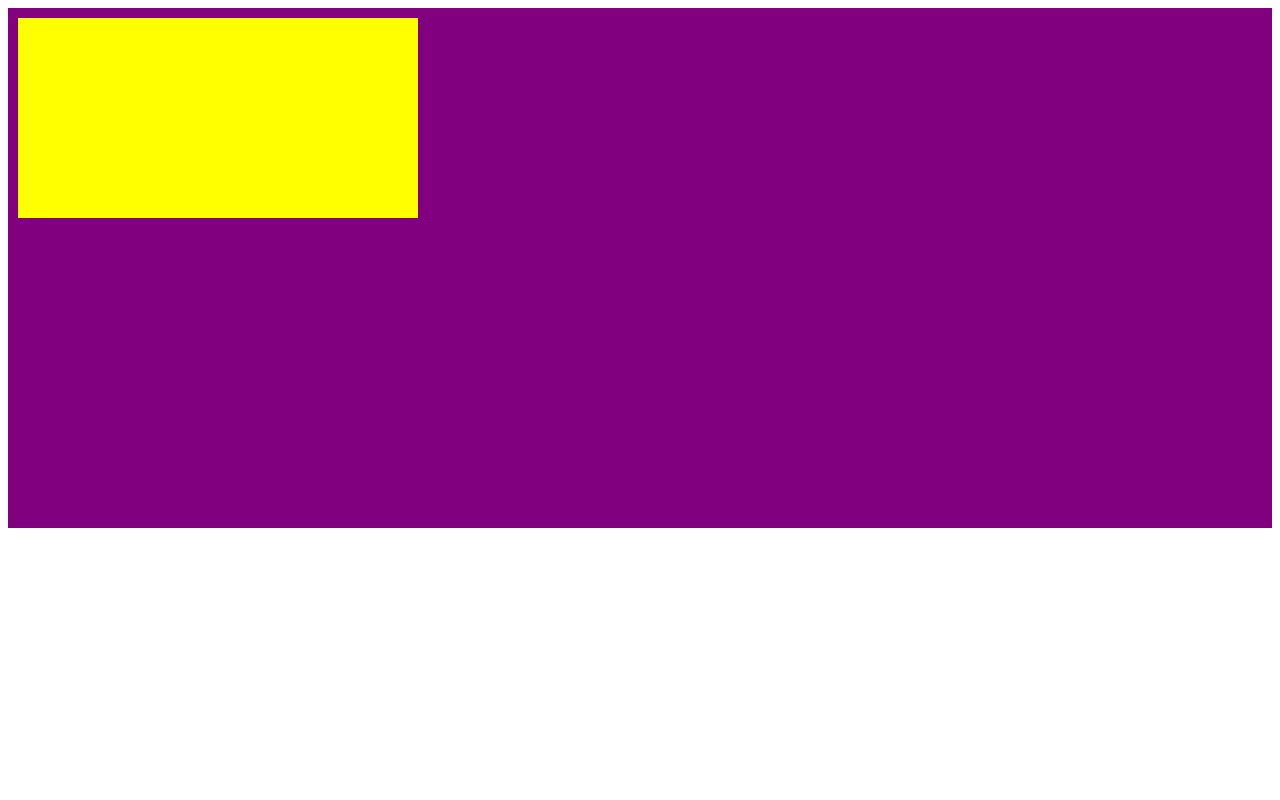
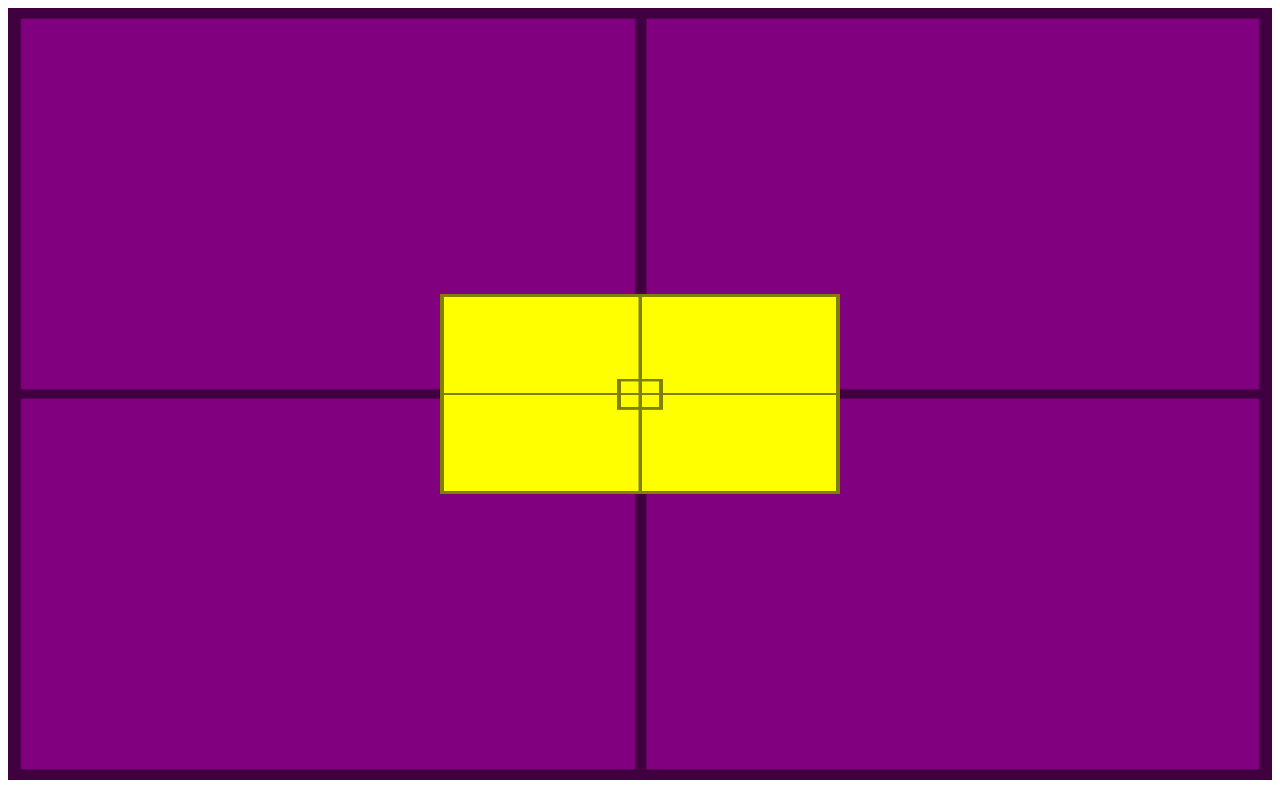
Before and after one commit to Yelcde/html-css, a plain HTML site: page exercicio022/fundo007.html in a window 1280 px wide. Drawn offline with Linux system fonts and the light colour scheme.

Commit message:
exercicio022 parte 4

```diff
--- a/exercicio022/fundo007.html
+++ b/exercicio022/fundo007.html
@@ -7,15 +7,21 @@
     <title>Alinhamento Vertical</title>
     <style>
         #container{
-            background-color: purple;
-            height: 500px;
+            background: purple url("imagens/target001.png") center center no-repeat;
+            background-size: 100% 100%;
+            height: 94vh;
             padding: 10px;
         }
 
         #conteudo{
-            background-color: yellow;
+            position: relative;
+            background: yellow url("imagens/target001.png") center center no-repeat;
+            background-size: 100% 100%;
             height: 200px;
             width: 400px;
+            transform: translate(-50%, -50%);
+            left: 50%;
+            top: 50%;
         }
     </style>
 </head>
```
